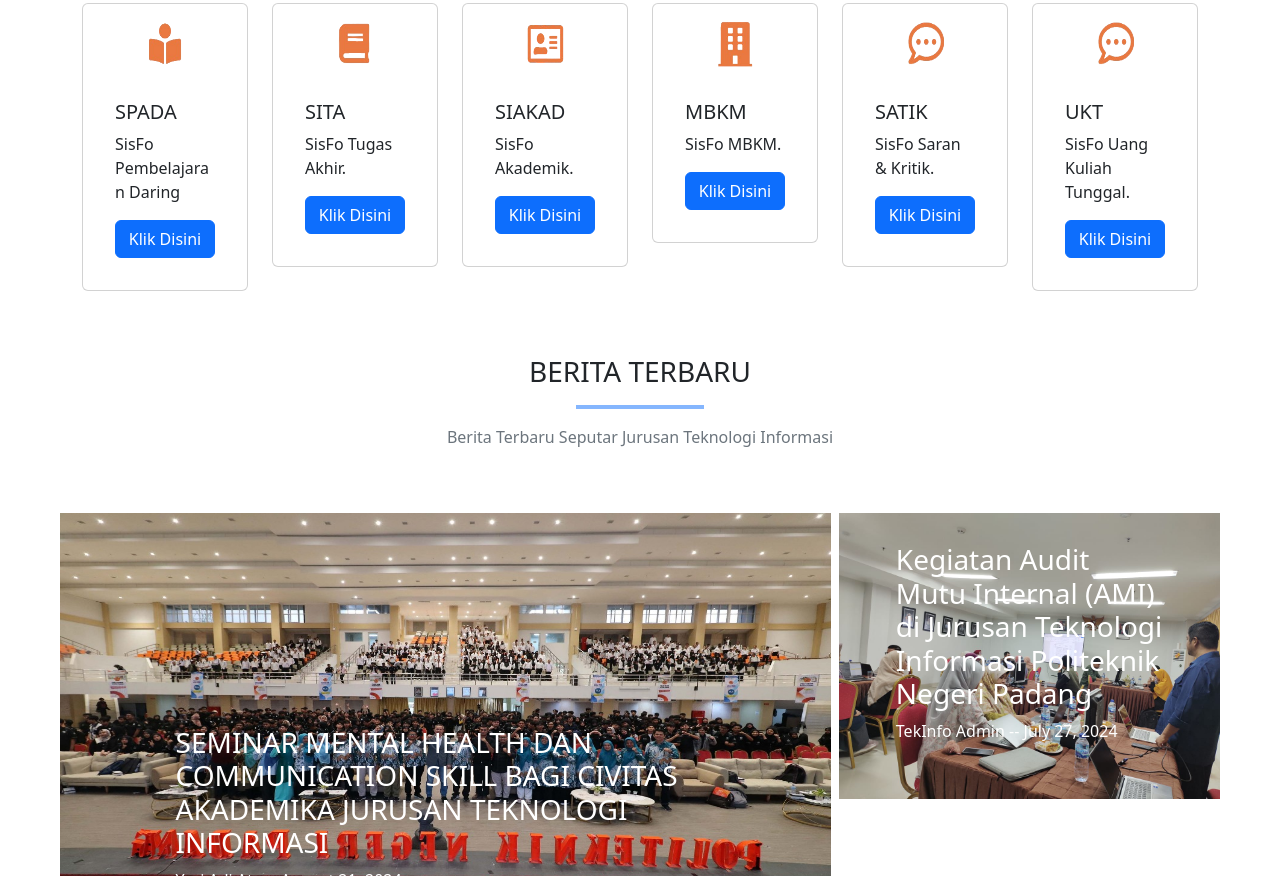
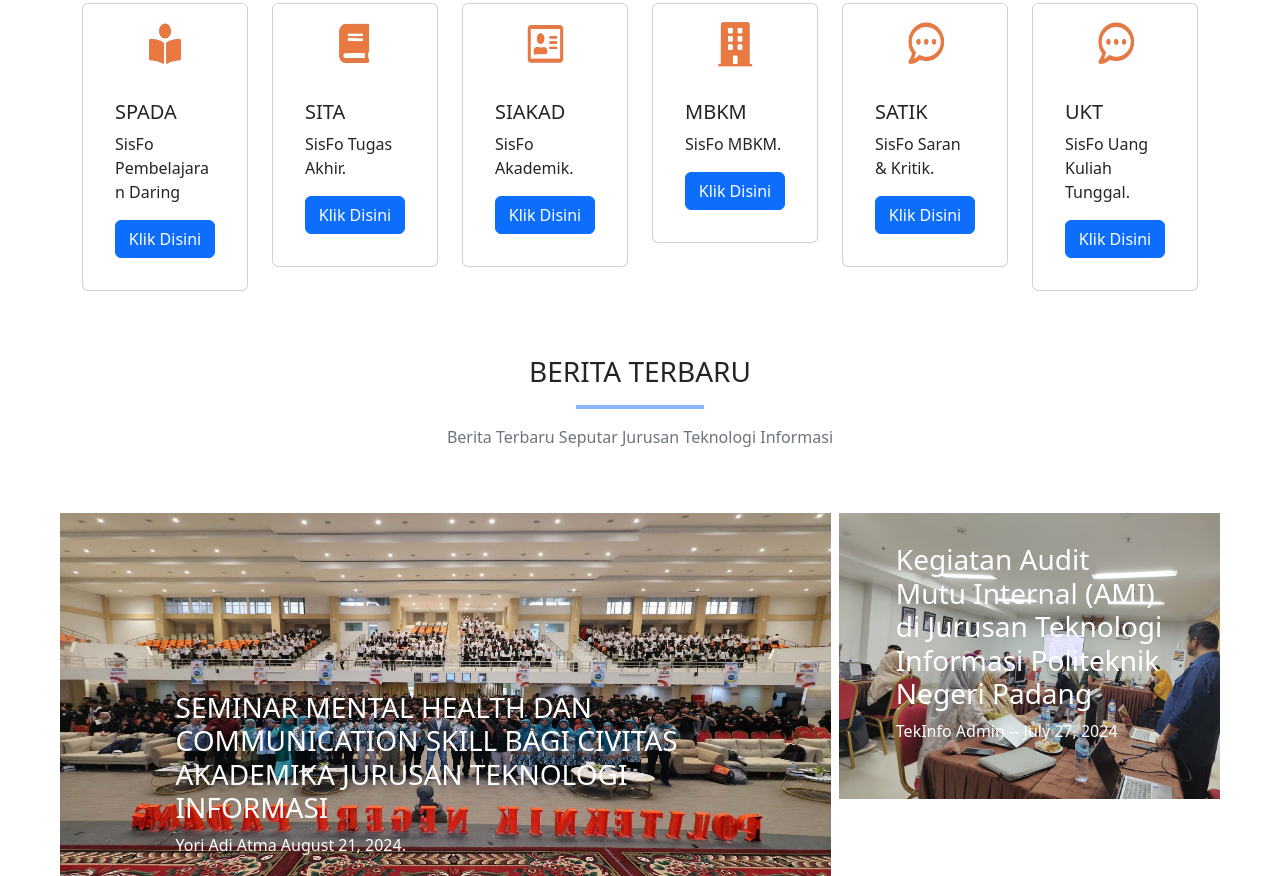
Before and after one commit to Dafa-Aziul/Dafa-Aziul.github.io, a plain HTML site: page index.html in a window 1280 px wide. Shown: the part 1924-2800 px from the top of the page. Drawn offline with nearby package versions, Linux system fonts and the light colour scheme.

Commit message:
Update index.html

```diff
--- a/index.html
+++ b/index.html
@@ -241,7 +241,7 @@
           <div id="carouselExample" class="carousel slide">
             <div class="carousel-inner">
               <div class="carousel-item active">
-                <img src="image/mental health.jpg" class="d-block img-fluid" style="width: 1200px; height: 435px;">
+                <img src="image/mental health.jpg" class="d-block img-fluid" style="width: 1200px; height: 400px;">
                 <div class="carousel-caption d-none d-md-block text-start">
                   <h3>SEMINAR MENTAL HEALTH DAN COMMUNICATION SKILL BAGI CIVITAS AKADEMIKA JURUSAN TEKNOLOGI INFORMASI</h3>
                   <p class="fs-6">Yori Adi Atma
```
